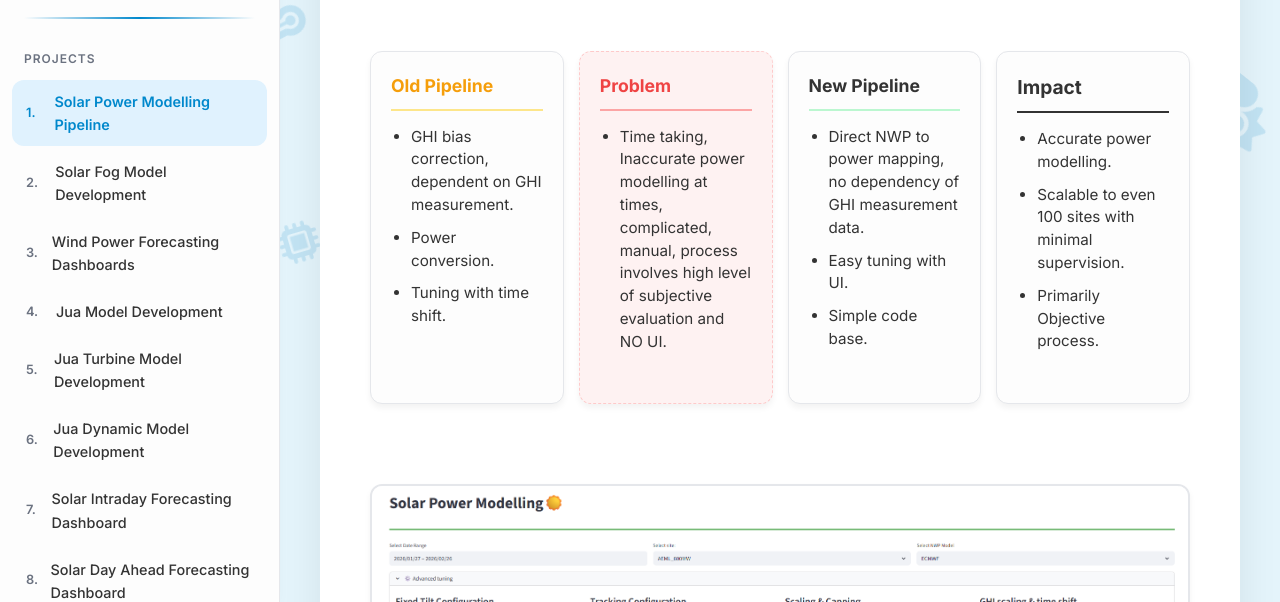
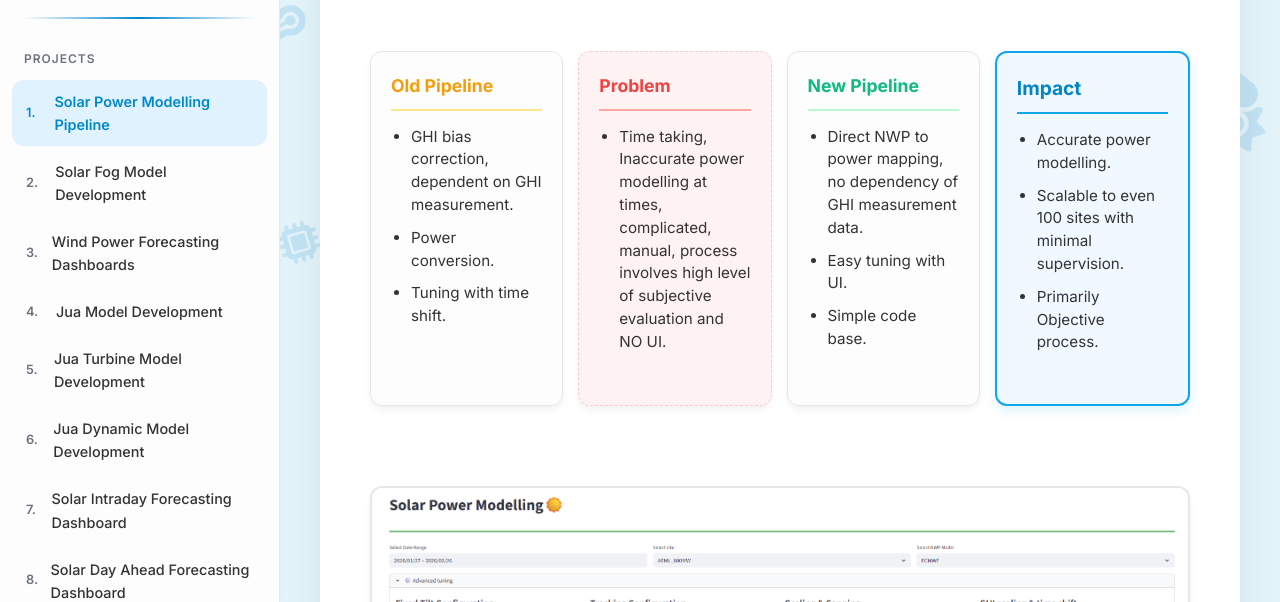
Before and after one commit to pranay-code/WorkShowcase, a website built with Vite: page index.html in a window 1280 px wide. Shown: the part 198-800 px from the top of the page. Built offline with nearby package versions, Linux system fonts and the light colour scheme; some icons are missing.

Commit message:
Layout sections as individual flex containers for all projects (Change 7)

```diff
--- a/css/style.css
+++ b/css/style.css
@@ -736,13 +736,33 @@ body {
 }
 
 .flow-new h4 {
-    color: var(--success-color);
+    color: #10b981;
     border-color: #bbf7d0;
 }
 
+.flow-standard {
+    background-color: #f8fafc;
+    border-color: #e2e8f0;
+}
+
+.flow-standard h4 {
+    color: var(--primary-color);
+    border-color: #bae6fd;
+}
+
+/* Impact section with Special Skyline Border */
+.impact-section {
+    background-color: #f0f9ff;
+    border-color: #0ea5e9;
+    /* Skyline Blue */
+    border-width: 2px;
+    box-shadow: 0 4px 12px rgba(14, 165, 233, 0.15);
+}
+
 .impact-section h4 {
-    color: var(--text-dark);
-    border-color: var(--success-color);
+    color: #0284c7;
+    /* Darker Skyline Blue */
+    border-color: #0ea5e9;
     font-size: 1.2rem;
     font-weight: 700;
 }
--- a/js/script.js
+++ b/js/script.js
@@ -159,46 +159,34 @@ document.addEventListener('DOMContentLoaded', () => {
                     itemsHtml += '</ul>';
                 }
 
-                // Check if section is part of the special pipeline flow (Project 1)
-                if (sec.isOldPipeline || sec.isProblem || sec.isNewPipeline) {
                 let flowClass = '';
                 if (sec.isOldPipeline) flowClass = 'flow-old';
                 else if (sec.isProblem) flowClass = 'flow-problem';
                 else if (sec.isNewPipeline) flowClass = 'flow-new';
+                else if (sec.isImpact) flowClass = 'impact-section';
+                else flowClass = 'flow-standard';
+
+                let listHtml = itemsHtml;
+                if (sec.isImpact) {
+                    listHtml = itemsHtml.replace('class="content-list"', 'class="content-list impact-list"');
+                }
 
                 pipelineFlowHtml += `
                     <div class="flow-step ${flowClass}">
                         <h4>${sec.heading}</h4>
-                            ${itemsHtml}
+                        ${listHtml}
                     </div>
                 `;
-                } else if (sec.isImpact) {
-                    // For Project 1, we add Impact directly into the pipeline flexbox
-                    // For others, it can be a standalone section, but the flexbox wrapper is smart enough
-                    pipelineFlowHtml += `
-                        <div class="flow-step impact-section">
-                            <h4>${sec.heading}</h4>
-                            ${itemsHtml.replace('class="content-list"', 'class="content-list impact-list"')}
-                        </div>
-                    `;
-                } else {
-                    sectionsHtml += `
-                        <div class="content-section">
-                            ${sec.heading ? `<p class="content-text"><strong>${sec.heading}:</strong></p>` : ''}
-                            ${itemsHtml}
-                        </div>
-                    `;
-                }
             });
         }
 
-        // If we accumulated pipeline flow items, prepend them to the normal sections
+        // We accumulate all items into pipelineFlowHtml and wrap it
         if (pipelineFlowHtml) {
             sectionsHtml = `
                 <div class="pipeline-flow-container">
                     ${pipelineFlowHtml}
                 </div>
-            ` + sectionsHtml;
+            `;
         }
 
         let imagesHtml = '';
```
Lines whose indentation alone changed are shown as unchanged.
